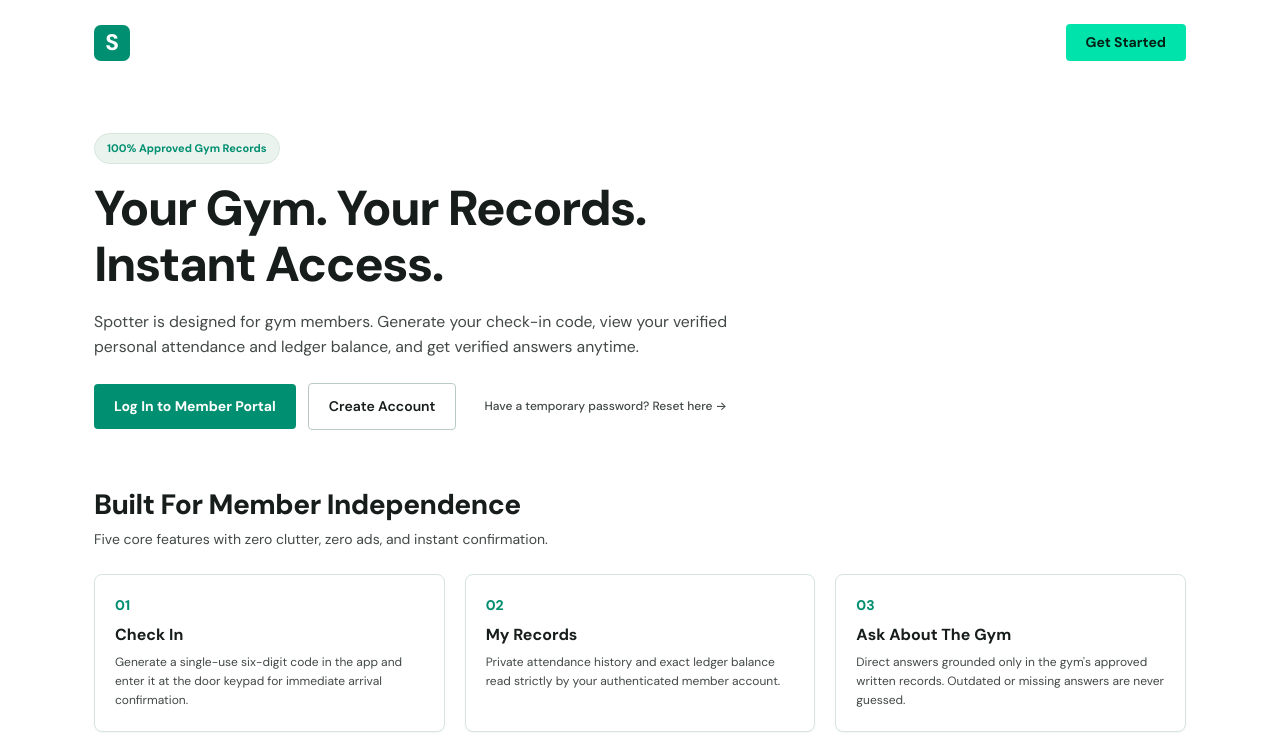
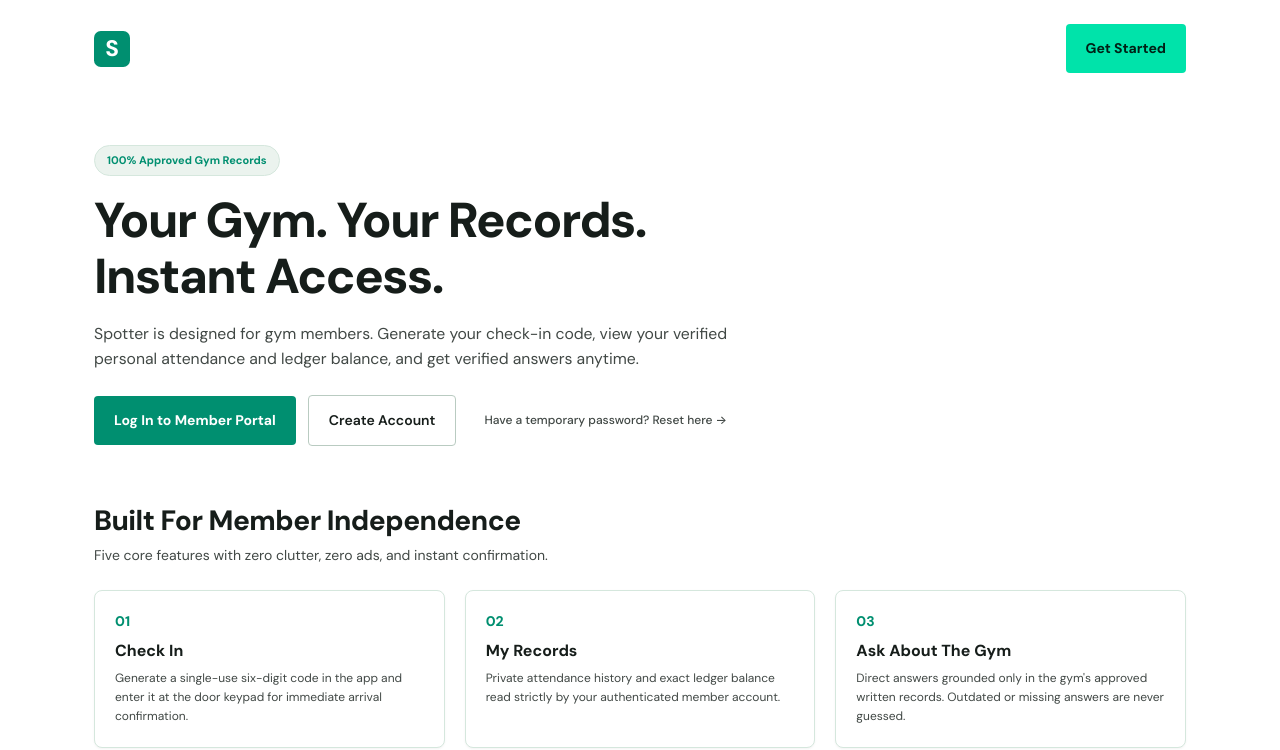
Before and after one commit to Cannon-Leo/spotter, a Next.js app: page / in a window 1280 px wide. Shown: the top 750 px of the page. Built offline with nearby package versions, Linux system fonts and the light colour scheme; no server answers.

Commit message:
feat(ui): set header background transparent to match hero and apply 1rem vertical button padding

```diff
--- a/app/auth.module.css
+++ b/app/auth.module.css
@@ -246,7 +246,7 @@
   color: var(--color-on-secondary);
   border: none;
   border-radius: var(--radius-sm);
-  padding: var(--space-3);
+  padding: 1rem var(--space-3);
   font-family: var(--typography-label-large-font-family);
   font-size: var(--typography-label-large-font-size);
   font-weight: 700;
--- a/app/page.module.css
+++ b/app/page.module.css
@@ -44,6 +44,7 @@
   display: flex;
   justify-content: space-between;
   align-items: center;
+  background-color: transparent;
 }
 
 .navBrand {
@@ -80,7 +81,7 @@
   background-color: var(--color-primary);
   color: var(--color-on-primary-fixed);
   border: none;
-  padding: var(--space-2) var(--space-5);
+  padding: 1rem var(--space-5);
   border-radius: var(--radius-sm);
   font-family: var(--typography-label-large-font-family);
   font-size: var(--typography-label-large-font-size);
@@ -106,7 +107,7 @@
   background-color: transparent;
   color: var(--color-on-background);
   border: 1px solid var(--color-outline-variant);
-  padding: var(--space-2) var(--space-4);
+  padding: 1rem var(--space-4);
   border-radius: var(--radius-sm);
   font-family: var(--typography-label-large-font-family);
   font-size: var(--typography-label-medium-font-size);
@@ -183,7 +184,7 @@
   background-color: var(--color-secondary);
   color: var(--color-on-secondary);
   border: none;
-  padding: var(--space-3) var(--space-5);
+  padding: 1rem var(--space-5);
   border-radius: var(--radius-sm);
   font-family: var(--typography-label-large-font-family);
   font-size: var(--typography-label-large-font-size);
@@ -205,7 +206,7 @@
   background-color: transparent;
   color: var(--color-on-background);
   border: 1px solid var(--color-outline-color);
-  padding: var(--space-3) var(--space-5);
+  padding: 1rem var(--space-5);
   border-radius: var(--radius-sm);
   font-family: var(--typography-label-large-font-family);
   font-size: var(--typography-label-large-font-size);
@@ -469,7 +470,7 @@
   color: var(--color-on-secondary);
   border: none;
   border-radius: var(--radius-sm);
-  padding: var(--space-3);
+  padding: 1rem var(--space-3);
   font-family: var(--typography-label-large-font-family);
   font-size: var(--typography-label-medium-font-size);
   font-weight: 700;
```
